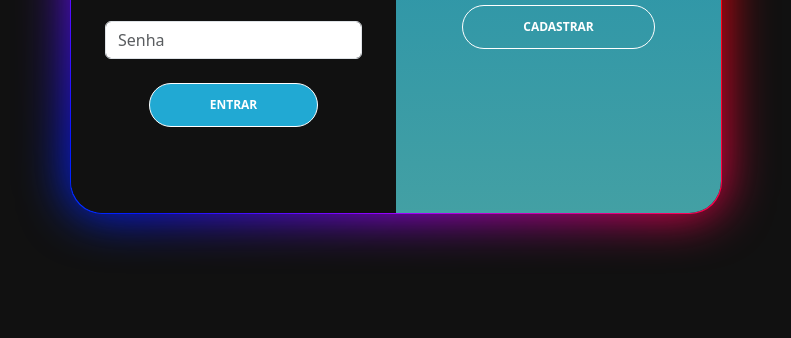
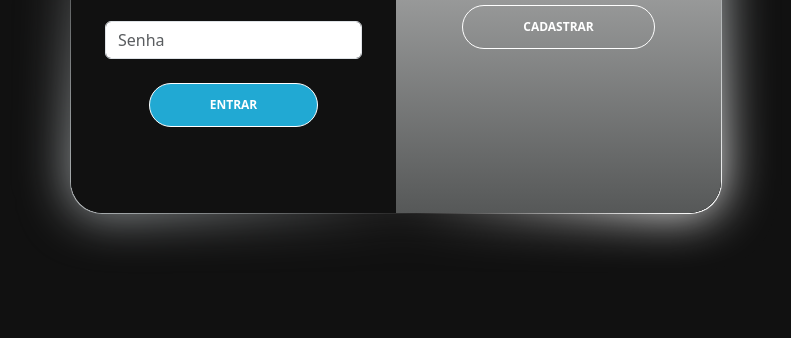
Before and after one commit to Felipefar/LoginForm, a plain HTML site: page index.html in a window 1280 px wide. Shown: the part 462-800 px from the top of the page, without its empty margins (244-1035 px from the left). Drawn offline with nearby package versions, Linux system fonts and the light colour scheme.

Commit message:
Update style.css

```diff
--- a/style.css
+++ b/style.css
@@ -160,14 +160,12 @@ button.ghost{
 }
 
 .overlay{
-    background: #168aad;
-    background: -webkit-linear-gradient(20deg, #43a0a4,
-    #168aad);
-    background: linear-gradient(0deg, #43a0a4, #168aad);
-    background-repeat: no-repeat;
-    background-size: cover;
+    background: #4e5051;
+    background: -webkit-linear-gradient(20deg, #a5abad,
+    #4e5051);
+    background: linear-gradient(0deg,#565858, #fff);
     background-position: 0 0;
-    color: #ffffff;
+    color: #000000;
     position: relative;
     left: -100%;
     height: 100%;
@@ -201,7 +199,6 @@ button.ghost{
 }
 
 .box{
-    z-index: -100;
     position: relative;
     background-color: #111;
     display: flex;
@@ -216,7 +213,7 @@ button.ghost{
     z-index: -1;
     width: calc(100% + 2.5px);
     height: calc(100% + 2.5px);
-    background: linear-gradient(45deg, #00ff00, #0099ff, #001aff, #a200ff, #ff0055, #ff0000, #00ff00, #0099ff, #001aff, #a200ff);
+    background: linear-gradient(45deg, #27262670, #fff, #9ba0a2, #27262670, #fff, #9ba0a2, #27262670, #fff, #9ba0a2, #27262670 );
     background-size: 300%;
     border-radius: 2em;
     animation: borderAnimation 8s linear infinite;
```
